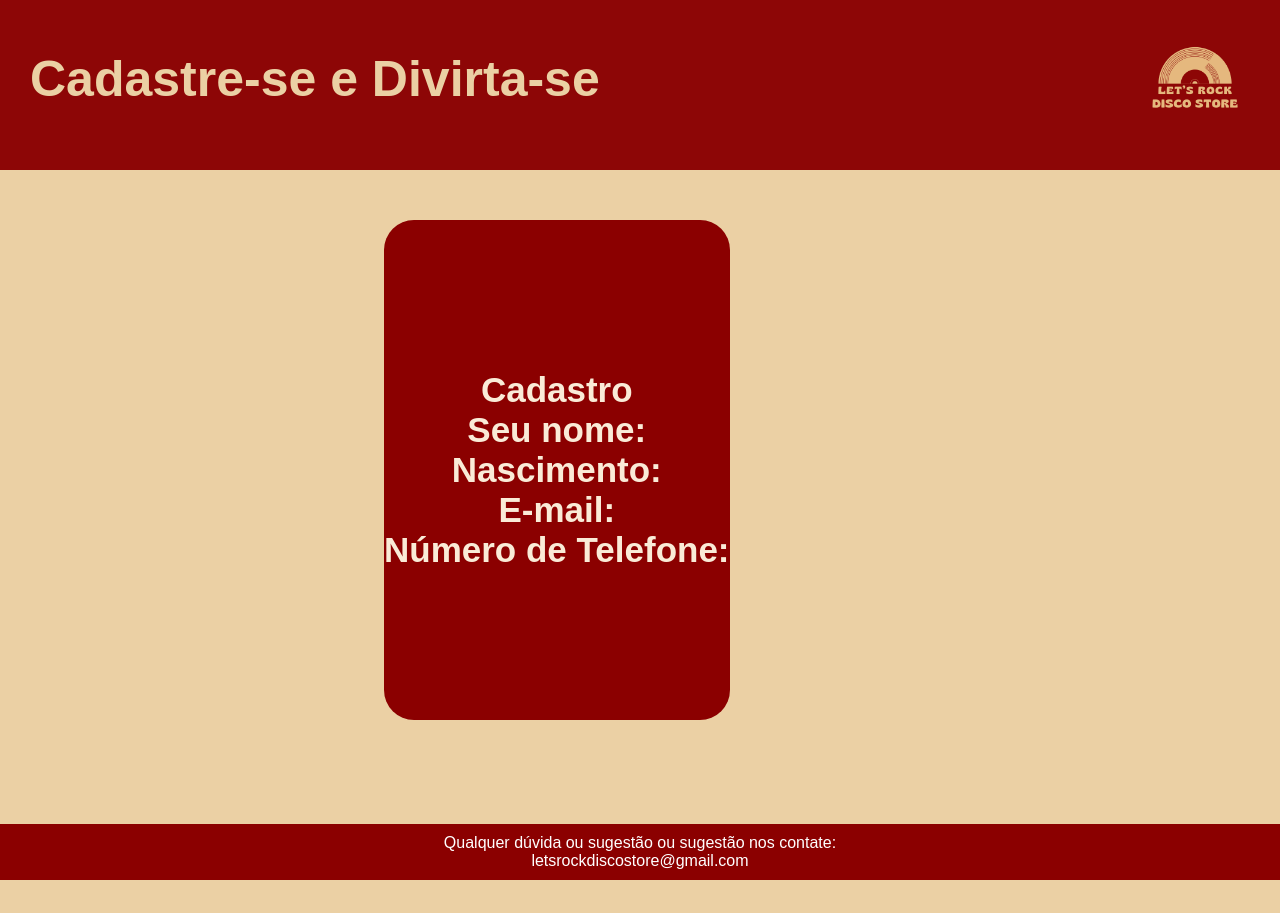
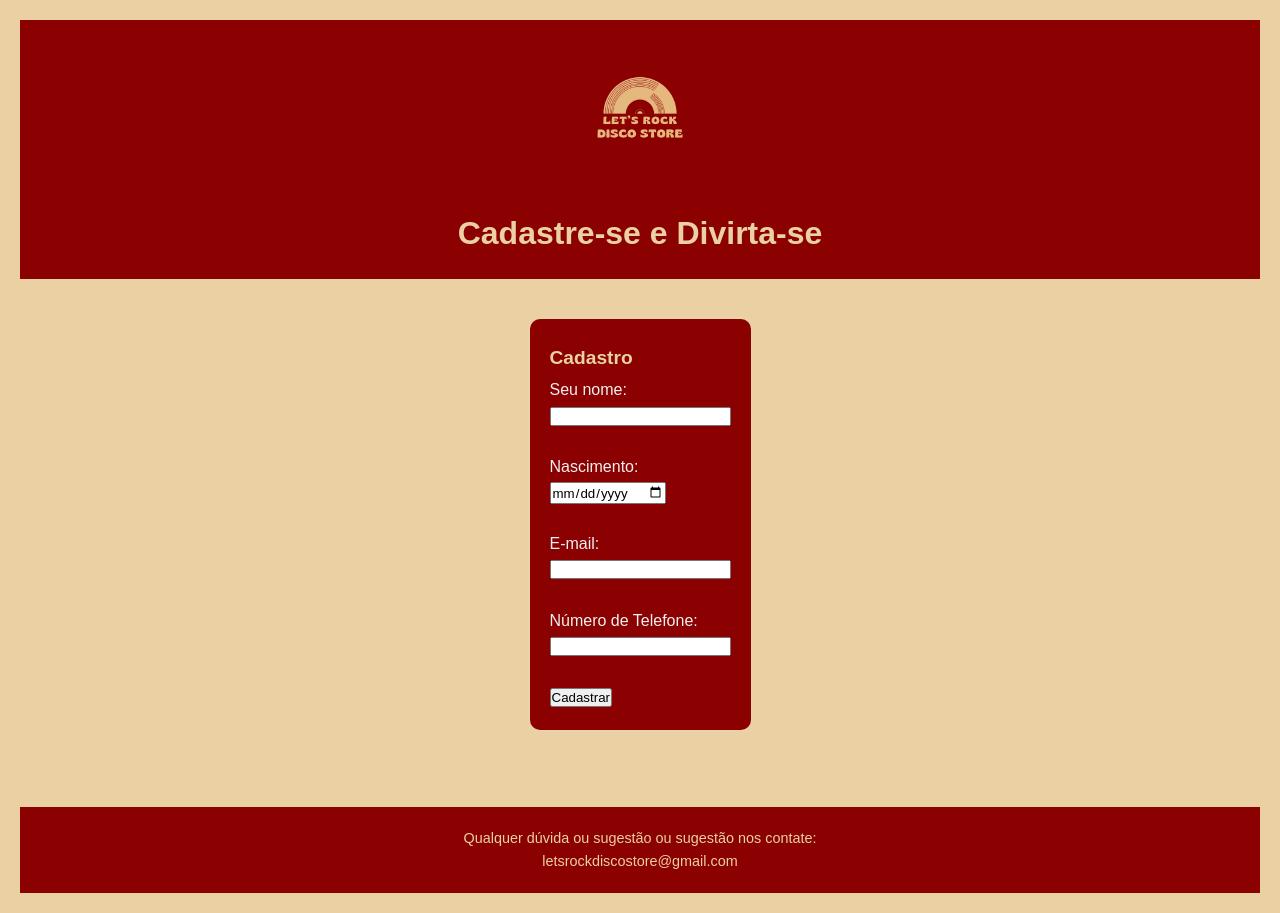
Before and after one commit to anabeatrizalves204/AnaBeatrizAlves_Desen_sistemas_Tarde, a PHP site: page /indexsoufa.html in a window 1280 px wide. Before the commit the page ends 880 px from the top, so only its background shows below. Run offline with PHP 8.4, Linux system fonts and the light colour scheme.

Commit message:
rascunho sa
tela de cadastro

```diff
--- a/rascunhoSA/css/csssoufa.css
+++ b/rascunhoSA/css/csssoufa.css
@@ -1,120 +1,82 @@
-
-/*Configuração geral do corpo da página*/
-/*O "body" é chamado de seletor*/
-body {
-margin: 0 auto;
-font-family: "Century Gothic", sans-serif;
-background-color: #EBD0A4;
--webkit-animation: scale-up-center 0.5s cubic-bezier(0.390, 0.575, 0.565, 1.000) both;
-animation: scale-up-center 0.5s cubic-bezier(0.390, 0.575, 0.565, 1.000) both;
+/* Reset básico */
+* {
+  margin: 0;
+  padding: 0;
+  box-sizing: border-box;
+  font-family: Arial, Helvetica, sans-serif;
 }
 
-/*Anotação: pro float funcionar bonitinho,todos os elementos de uma linha tem que ter float*/
-/*Configurações gerais*/
-/*Cabeçalho*/
+body {
+  background-color: #EBD0A4;
+  color: #f0f0f0;
+  line-height: 1.6;
+  padding: 20px;
+  display: flex;
+  flex-direction: column;
+  min-height: 100vh;
+}
+
+/* Cabeçalho */
 header {
-height: 170px;
-background-color: #8D0606;
+  background-color:#8B0000;
+  padding: 20px;
+  text-align: center;
+  border-bottom: 5px;
 }
 
 header img {
-float: right;
-height: 150px;
-width: 150px;
-margin: 10px;
+  width: 150px;
+  height: auto;
+  margin-bottom: 10px;
 }
 
 header h1 {
-float: left;
-margin: 50px 0 0 30px;
-font-size: 50px;
-color: #EBD0A4;
+  font-size: 2em;
+  color: #EBD0A4;
 }
 
-/*Menu*/
-/*Anotação: o clear é usado para não entrar em conflito com os floats anteriores*/
-nav {
-clear: both;
-width: 80%;
-margin: 0px auto;
-height: 55px;
+/* Seção de Cadastro */
+section {
+  background-color: #8B0000;
+  padding: 20px;
+  margin-top: 40px;
+  border-radius: 10px;
+  max-width: 800px;
+  margin-left: auto;
+  margin-right: auto;
+  box-shadow: 0 0 10px rgba(255, 255, 255, 0.1);
 }
 
-nav a {
-color: white;
-text-decoration: none;
-text-align: center;
-}
-
-h2 {
-float: left;
-background-color: #8B0000;
-color:antiquewhite;
-text-align: center;
-padding: 150px 0;
-margin: 30%;
-border-radius: 30px 30px 30px 30px;
-margin-top: 0;
-margin-bottom: 0;
-font-size: 35px;
-}
-
-
-/*Área geral para conteúdos específicos de cada página*/
-section {
-clear: both;
-min-height: 550px;
-width: 100%;
-margin-top: 50px;
+section h2 {
+  font-size: 1.2em;
+  color: #EBD0A4;
+  line-height: 2;
 }
 
 /*Rodapé*/
 footer {
-background-color: #8B0000;
-color: #fff;
-text-align: center;
-padding: 10px;
-
+  background-color: #8B0000;
+  color: #EBD0A4;
+  text-align: center;
+  margin-top: auto;
+  padding: 20px;
+  font-size: 0.9em;
+  border-top: 1px;
 }
-
-/*Configurações página inicial*/
-section #topo {
-width: 900px;
-margin: 80px auto;
-height: 250px;
-background-color: white;
-}
-
-.geladeira {
-height: 250px;
-width: 125px;
-          }
-
-.direita {
-float: right;
-        }
-
-.esquerda {
-float: left;
-         }
-
-section #titulos {
-float: left;
-height: 250px;
-width: 650px;
-margin: 0px auto;
-                }
 
 
 
-h3 {
-text-align: center;
-margin-top: 50px;
-font-size: 20px;
+/* Responsividade */
+@media (max-width: 600px) {
+  header h1 {
+      font-size: 1.5em;
   }
 
-section p {
-clear: both;
-text-align: center;
-margin: 10px 80px;
+  section {
+      padding: 15px;
+  }
+
+  section h2 {
+      font-size: 1em;
+  }
          }
--- a/rascunhoSA/indexsoufa.html
+++ b/rascunhoSA/indexsoufa.html
@@ -5,15 +5,31 @@
 <meta name="viewport" content="width=device-width,initial-scale=1.0">
 <title> Let's Rock Disco Store </title>
 <link rel="stylesheet" type="text/css" href="css/csssoufa.css"/>
+<script src="js/script.js"></script>
 </head>
+
 <body >
    <header>
     <img src="imagens/letsrock.png" alt="Logo da página" title="Logo da página">
     <h1> Cadastre-se e Divirta-se </h1>
    </header>
-<!--A tag "nav" cria uma área para navegação como menus e outros-->
    <section>
-<h2> Cadastro <br> Seu nome: <br> Nascimento: <br> E-mail: <br> Número de Telefone: </h2>
+    <h2>Cadastro</h2>
+    <form onsubmit="return validarFormulario();">
+      <label for="nome">Seu nome:</label><br>
+      <input type="text" id="nome" name="nome"><br><br>
+
+      <label for="nascimento">Nascimento:</label><br>
+      <input type="date" id="nascimento" name="nascimento"><br><br>
+
+      <label for="email">E-mail:</label><br>
+      <input type="email" id="email" name="email"><br><br>
+
+      <label for="telefone">Número de Telefone:</label><br>
+      <input type="text" id="telefone" name="telefone"><br><br>
+
+      <input type="submit" value="Cadastrar">
+    </form>
   </section>
 <br>
 <br>
```
Also changed, not shown: rascunhoSA/js/valida.js (added, +26 -0 lines), rascunhoSA/imagens/letsrock.png. Lines whose indentation alone changed are shown as unchanged.
